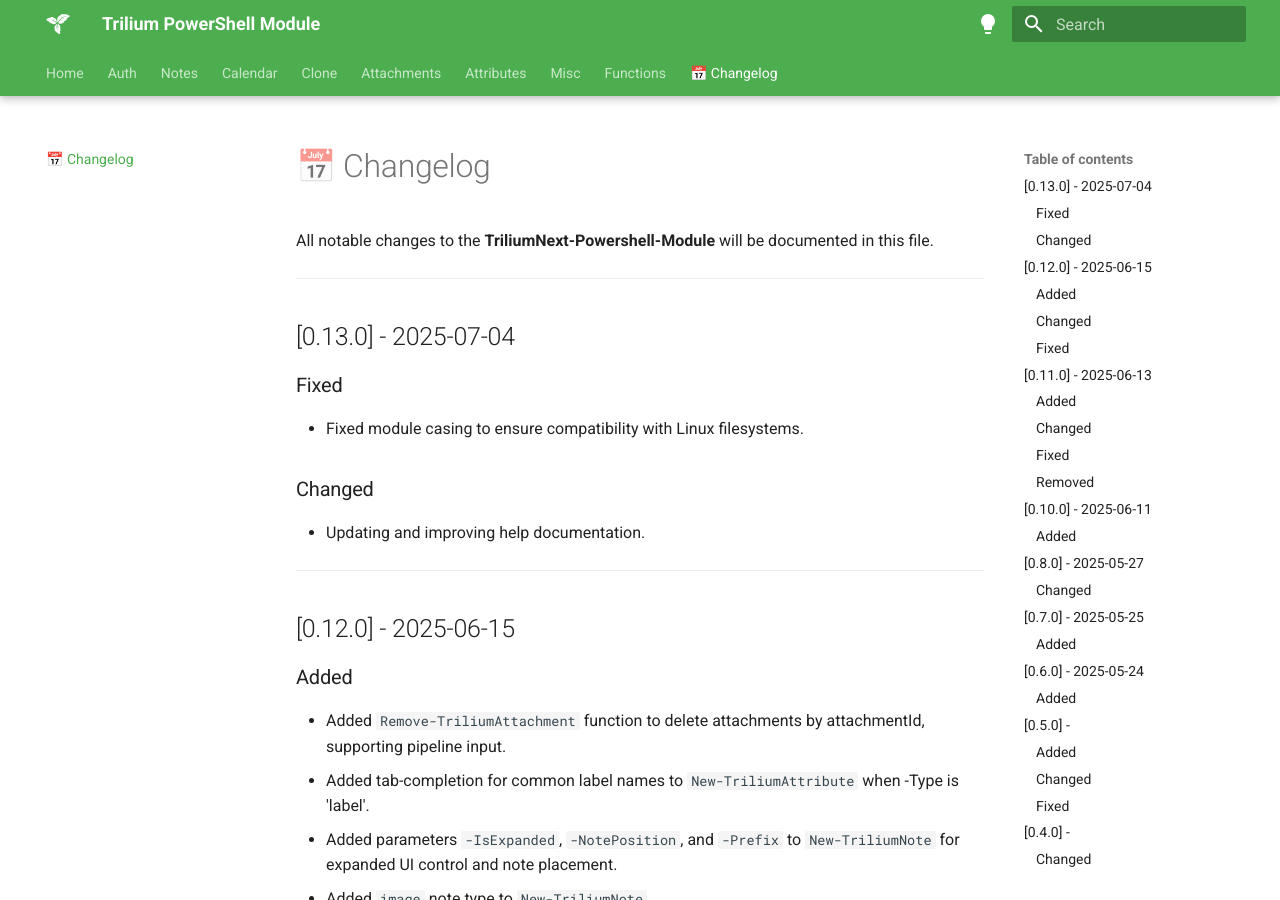
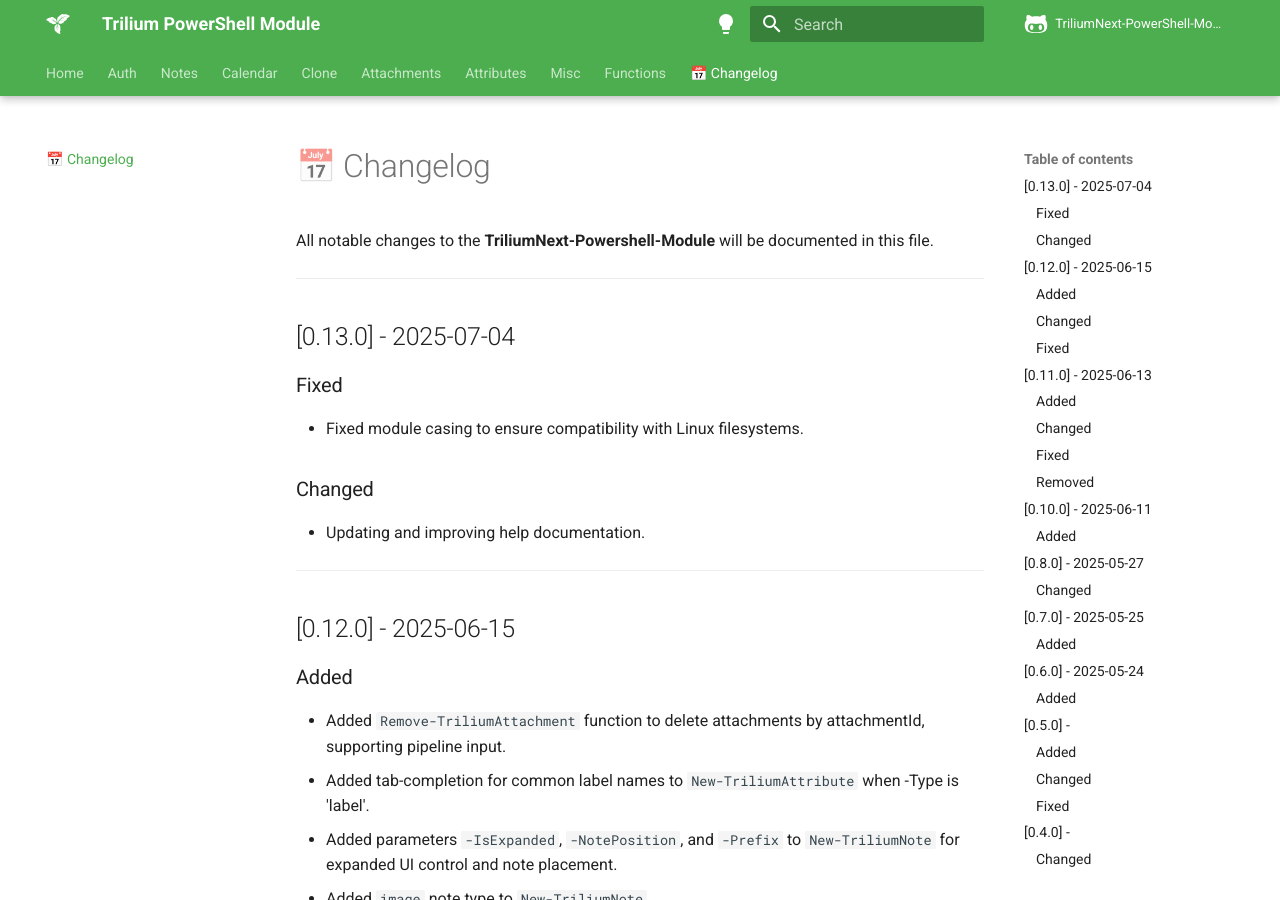
Before and after one commit to ptmorris1/TriliumNext-Powershell-Module, an MkDocs documentation site: the page built from docs/CHANGELOG.md, in a window 1280 px wide and 900 px high. Built offline with MkDocs 1.6.1 and Material for MkDocs 9.7.7, drawn with Linux system fonts in a browser that asks for light colours; comment, search, counter and statistics services are not loaded.

Commit message:
update docs

```diff
--- a/docs/CHANGELOG.md
+++ b/docs/CHANGELOG.md
@@ -161,4 +161,4 @@
 
 ---
 
-> 📌 This changelog follows [Keep a Changelog](https://keepachangelog.com/en/1.0.0/) principles.
+> 📌 This changelog follows [Keep a Changelog](https://keepachangelog.com/en/1.1.0/) principles.
--- a/mkdocs.yml
+++ b/mkdocs.yml
@@ -2,6 +2,8 @@
 site_name: Trilium PowerShell Module
 site_author: "Patrick Morris"
 site_description: "Documentation for the Trilium PowerShell Module"
+repo_name: TriliumNext-PowerShell-Module
+repo_url: https://github.com/ptmorris1/TriliumNext-Powershell-Module
 
 theme:
   name: material
@@ -23,6 +25,7 @@
       accent: deep orange
   icon:
     logo: simple/trilium
+    repo: fontawesome/brands/github-alt
   features:
     - navigation.tabs
     - navigation.sections
```
